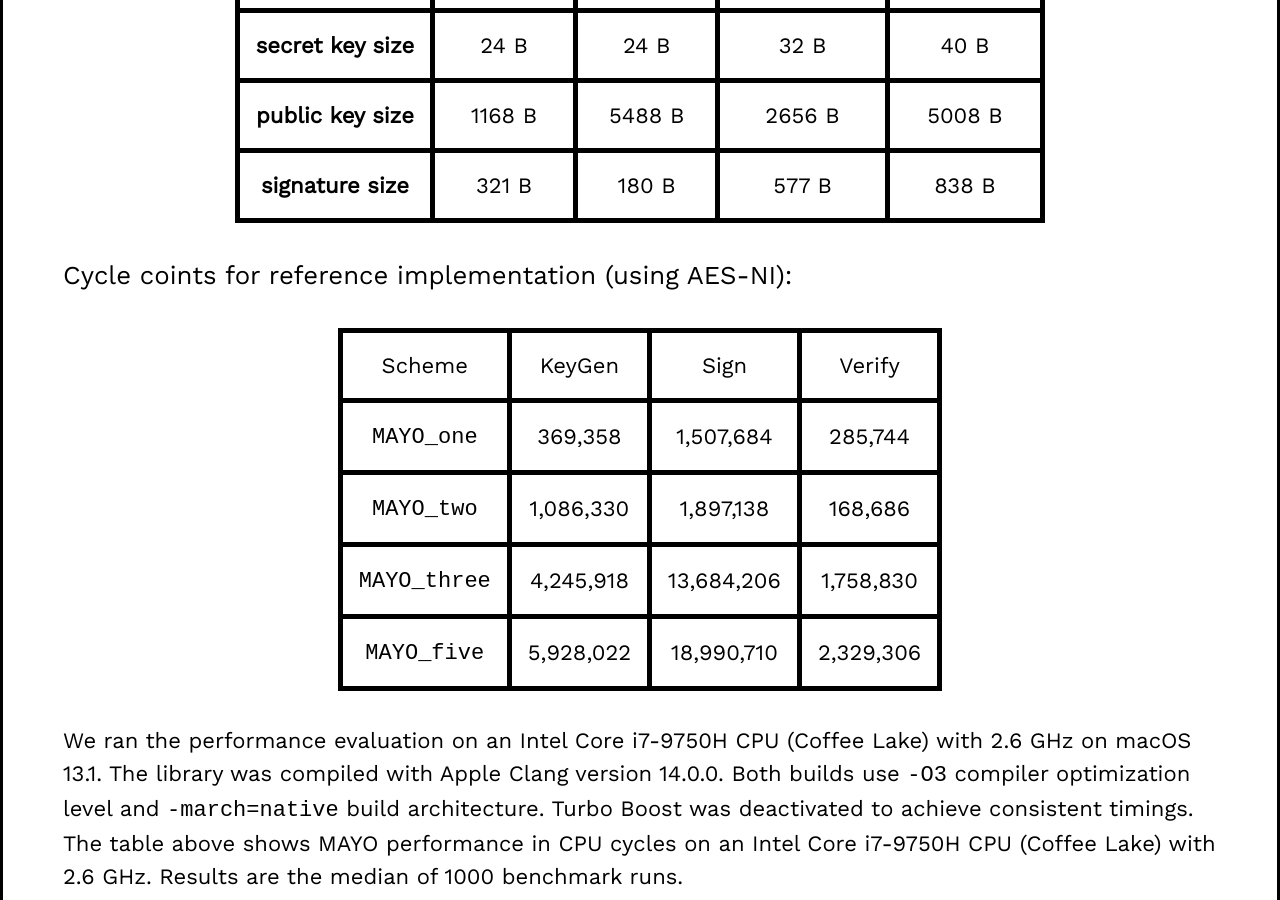
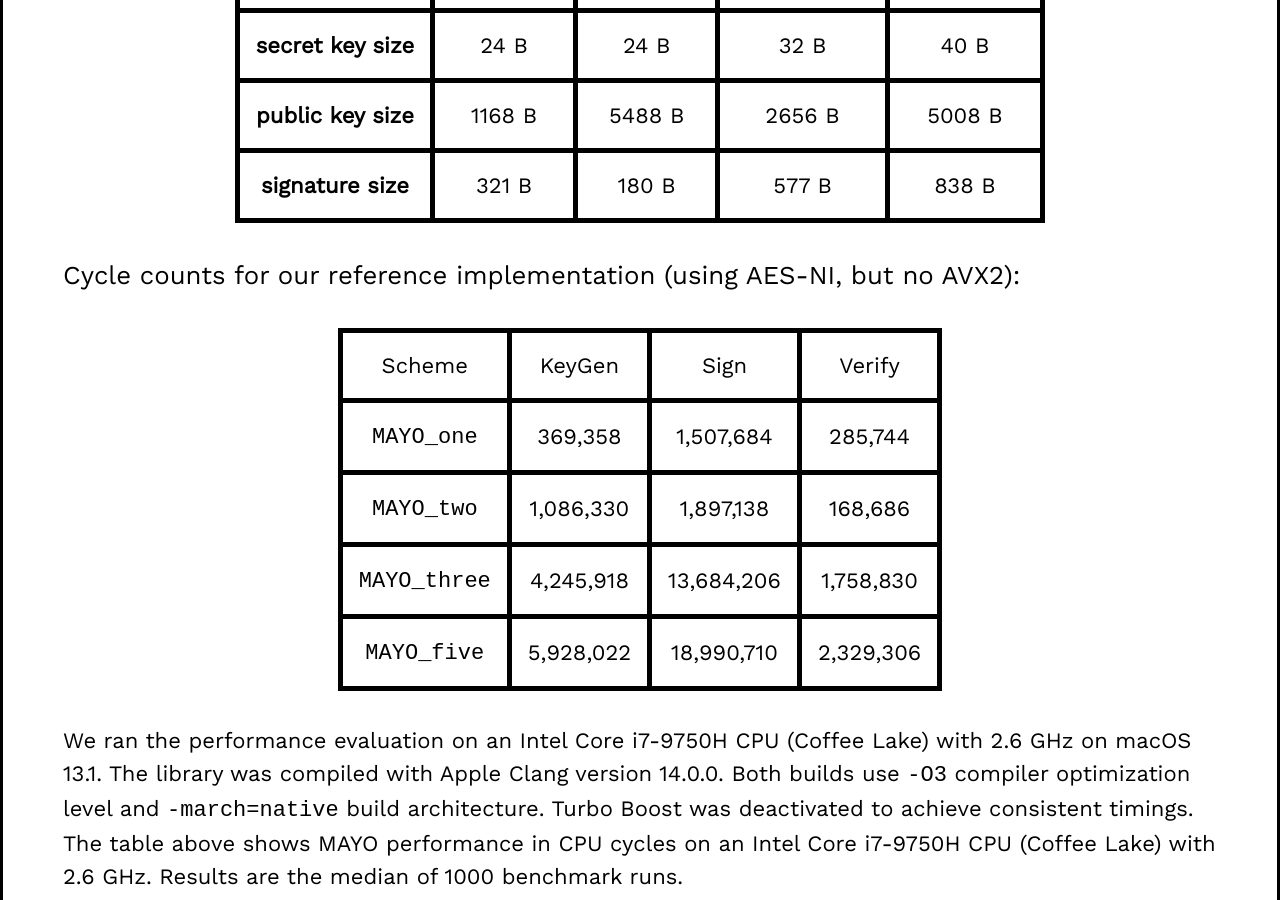
Before and after one commit to PQCMayo/MAYO-website, a Jekyll site: the page built from params.html, in a window 1280 px wide and 900 px high, scrolled down 827 px. Built offline with Jekyll 4.4.1, drawn with Linux system fonts in a browser that asks for light colours.

Commit message:
typo
typo

```diff
--- a/params.html
+++ b/params.html
@@ -56,7 +56,7 @@
 </center>
 <br>
 
-	<h3>Cycle coints for reference implementation (using AES-NI):</h3>
+	<h3>Cycle counts for our reference implementation (using AES-NI, but no AVX2):</h3>
 
 <br>
 <center>
```
